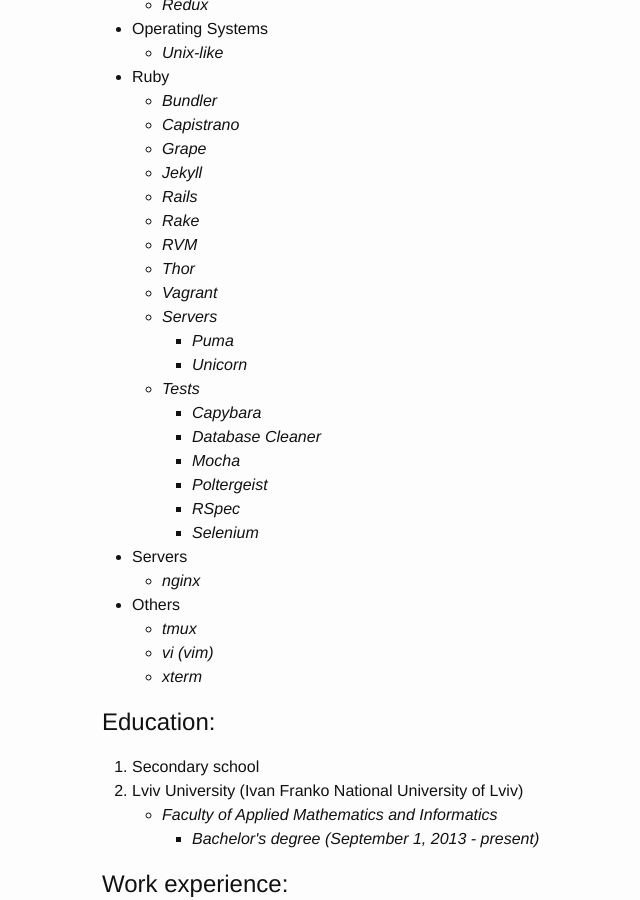
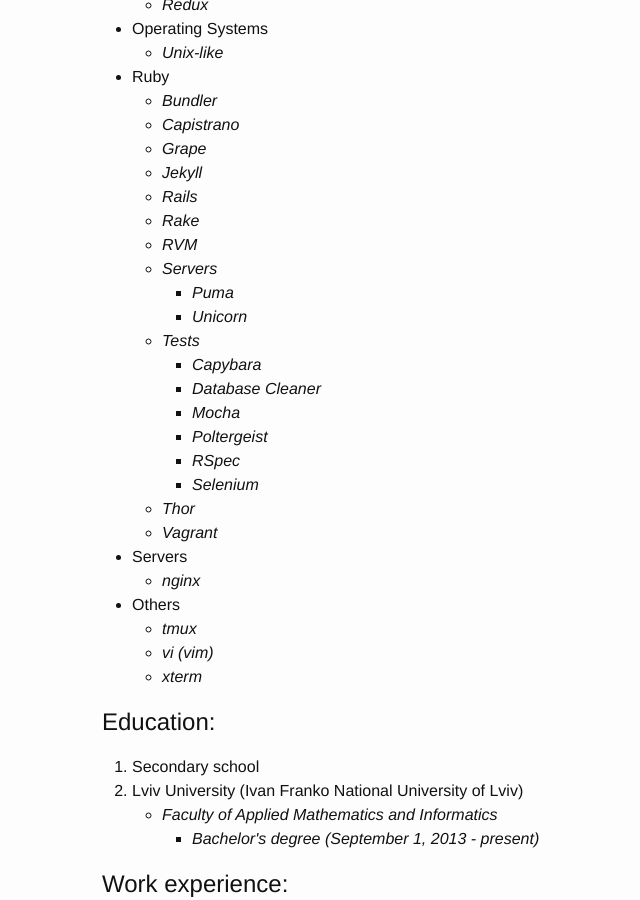
Before and after one commit to crowdpro3/bogdanvlviv.github.io, a Jekyll site: the page built from resume.html, in a window 1280 px wide and 900 px high, scrolled down 1143 px. Shown: the whole window, without its empty margins (168-808 px from the left). Built offline with Jekyll 4.4.1, drawn with Linux system fonts in a browser that asks for light colours; some of the changed lines change nothing that is shown.

Commit message:
Skills reorder

```diff
--- a/resume.html
+++ b/resume.html
@@ -73,8 +73,6 @@
         <li>Rails</li>
         <li>Rake</li>
         <li>RVM</li>
-        <li>Thor</li>
-        <li>Vagrant</li>
         <li>
           Servers
           <ul>
@@ -93,6 +91,8 @@
             <li>Selenium</li>
           </ul>
         </li>
+        <li>Thor</li>
+        <li>Vagrant</li>
       </ul>
     </li>
     <li>
```
